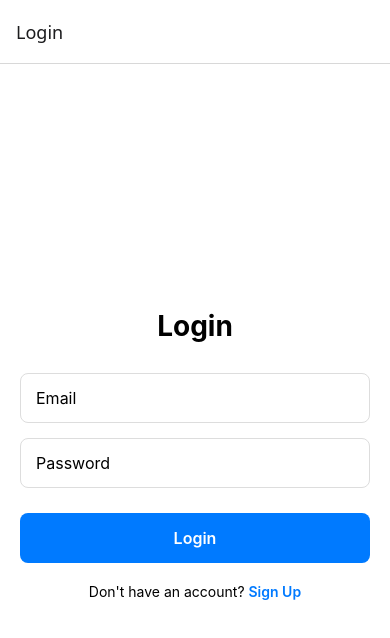
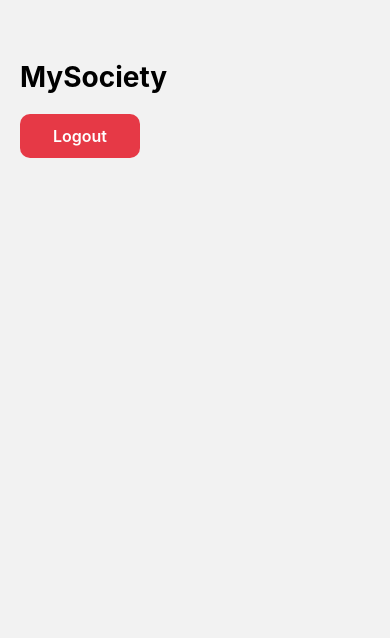
Before and after one commit to notAryan10/MySociety, a React Native app in the folder frontend/: screen /Dashboard in a window 390 px wide. Shown: the top 638 px of the page. Built offline with nearby package versions, Linux system fonts and the light colour scheme.

Commit message:
Added Dashboard

```diff
--- a/frontend/App.js
+++ b/frontend/App.js
@@ -1,17 +1,40 @@
-import React from 'react';
+import React, { useEffect, useState } from 'react';
+import { ActivityIndicator, View } from 'react-native';
+import AsyncStorage from '@react-native-async-storage/async-storage';
 import { NavigationContainer } from '@react-navigation/native';
-import { createStackNavigator } from '@react-navigation/stack';
-import LoginScreen from './src/screens/LoginScreen';
+import { createNativeStackNavigator } from '@react-navigation/native-stack';
+import Login from './src/screens/LoginScreen';
+import Dashboard from './src/screens/Dashboard';
 import SignUpScreen from './src/screens/SignUpScreen';
 
-const Stack = createStackNavigator()
+
+const Stack = createNativeStackNavigator();
 
 export default function App() {
+  const [initialRoute, setInitialRoute] = useState(null);
+
+  useEffect(() => {
+    async function checkAuth() {
+      const token = await AsyncStorage.getItem('token')
+      setInitialRoute(token ? 'Dashboard' : 'Login')
+    }
+    checkAuth()
+  }, [])
+
+  if (!initialRoute) {
+    return (
+      <View style={{ flex: 1, justifyContent: 'center', alignItems: 'center' }}>
+        <ActivityIndicator size="large" />
+      </View>
+    );
+  }
+
   return (
     <NavigationContainer>
-      <Stack.Navigator initialRouteName="Login">
-        <Stack.Screen name="Login" component={LoginScreen} />
+      <Stack.Navigator initialRouteName={initialRoute} screenOptions={{ headerShown: false }}>
+        <Stack.Screen name="Login" component={Login} />
         <Stack.Screen name="SignUp" component={SignUpScreen} />
+        <Stack.Screen name="Dashboard" component={Dashboard} />
       </Stack.Navigator>
     </NavigationContainer>
   );
--- a/frontend/package.json
+++ b/frontend/package.json
@@ -11,6 +11,7 @@
   "dependencies": {
     "@react-native-async-storage/async-storage": "^2.2.0",
     "@react-navigation/native": "^7.1.22",
+    "@react-navigation/native-stack": "^7.8.1",
     "@react-navigation/stack": "^7.6.8",
     "axios": "^1.13.2",
     "expo": "~54.0.25",
@@ -18,7 +19,7 @@
     "react": "19.1.0",
     "react-native": "0.81.5",
     "react-native-gesture-handler": "~2.28.0",
-    "react-native-safe-area-context": "^5.6.2",
+    "react-native-safe-area-context": "~5.6.0",
     "react-native-screens": "~4.16.0"
   },
   "private": true
--- /dev/null
+++ b/frontend/src/screens/Dashboard.js
@@ -0,0 +1,47 @@
+import React from 'react';
+import { View, Text, StyleSheet, TouchableOpacity } from 'react-native';
+import AsyncStorage from '@react-native-async-storage/async-storage';
+
+export default function Dashboard({ navigation }) {
+
+  const handleLogout = async () => {
+    await AsyncStorage.removeItem('token')
+    navigation.replace("Login")
+  };
+
+  return (
+    <View style={styles.container}>
+      <Text style={styles.header}>MySociety</Text>
+
+      <TouchableOpacity style={styles.logoutBtn} onPress={handleLogout}>
+        <Text style={styles.logoutText}>Logout</Text>
+      </TouchableOpacity>
+    </View>
+  );
+}
+
+const styles = StyleSheet.create({
+  container: {
+    flex: 1,
+    paddingHorizontal: 20,
+    paddingTop: 60,
+  },
+  header: {
+    fontSize: 28,
+    fontWeight: "700",
+    color: "black",
+  },
+  logoutBtn: {
+    marginTop: 20,
+    backgroundColor: "#e63946",
+    paddingVertical: 12,
+    borderRadius: 10,
+    width: 120,
+    alignItems: "center",
+  },
+  logoutText: {
+    color: "white",
+    fontSize: 16,
+    fontWeight: "600",
+  },
+});
--- a/frontend/src/screens/LoginScreen.js
+++ b/frontend/src/screens/LoginScreen.js
@@ -1,11 +1,22 @@
-import React, { useState } from 'react';
+import React, { useState, useEffect } from 'react';
 import { View, Text, TextInput, TouchableOpacity, StyleSheet, Alert } from 'react-native';
 import { login, getCurrentUser } from '../services/api';
+import AsyncStorage from '@react-native-async-storage/async-storage';
 
 export default function LoginScreen({ navigation }) {
   const [email, setEmail] = useState('');
   const [password, setPassword] = useState('');
   const [loading, setLoading] = useState(false);
+
+  useEffect(() => {
+    (async () => {
+      try {
+        const token = await AsyncStorage.getItem('token');
+        if (token) navigation.replace('Dashboard');
+      } catch (e) {
+        console.log(e)
+      }
+    })}, [])
 
   const handleLogin = async () => {
     if (!email || !password) {
@@ -15,15 +26,16 @@ export default function LoginScreen({ navigation }) {
 
     try {
       setLoading(true);
-      await login(email, password);
-      const user = getCurrentUser();
-      Alert.alert('Success', `Welcome back, ${user.name}!`);
+      const res = await login(email, password)
+      if (res?.token) await AsyncStorage.setItem('token', res.token)
+      navigation.replace('Dashboard')
+      Alert.alert('Success', `Welcome back`);
     } catch (error) {
       Alert.alert('Login Failed', error.message || 'An error occurred during login');
     } finally {
       setLoading(false);
     }
-  };
+  }
 
   return (
     <View style={styles.container}>
```
Also changed, not shown: 2 other files (tests, documents, lock files or other folders).
